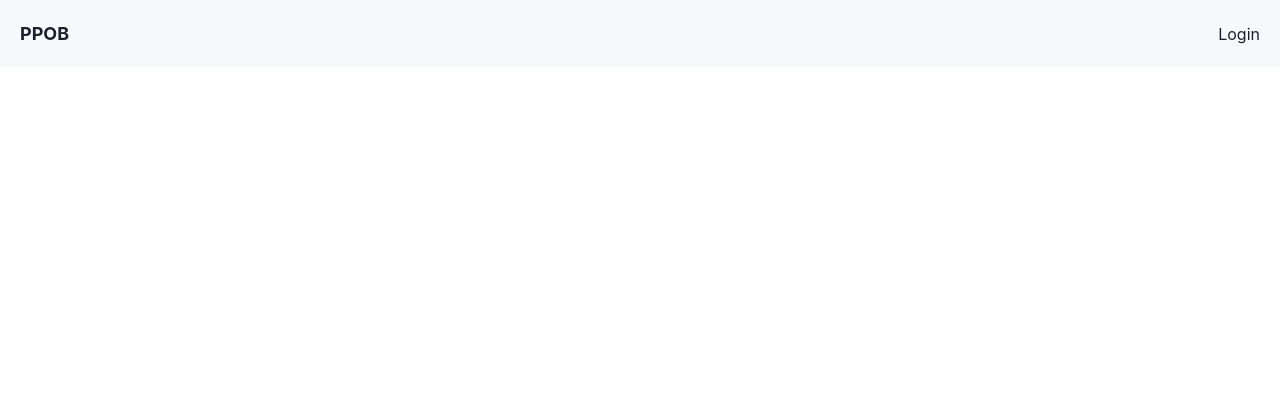
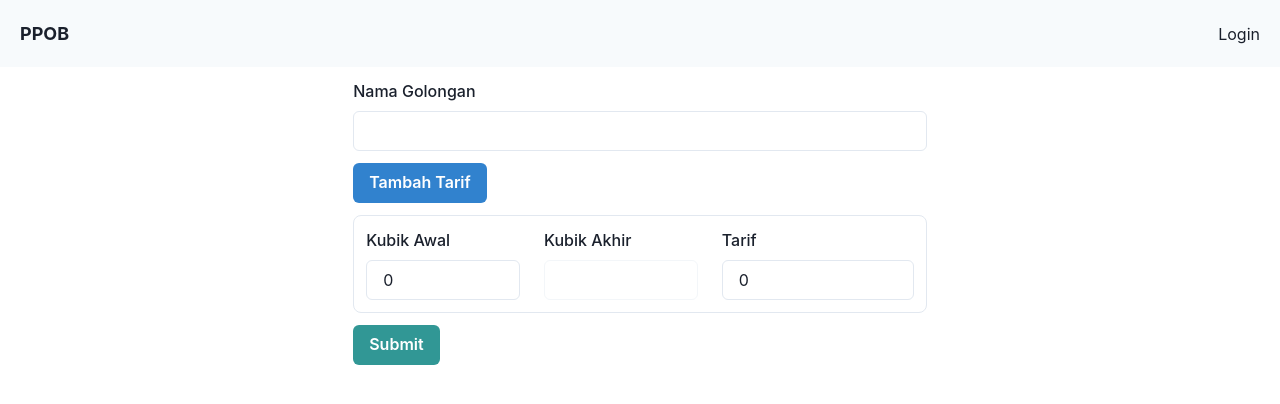
Before and after one commit to Veirt/ppob-pdam, a Next.js app in the folder client/: page /golongan/create in a window 1280 px wide. Shown: the top 404 px of the page. Built offline with nearby package versions, Linux system fonts and the light colour scheme; no server answers.

Commit message:
feat: create `golongan`

```diff
--- /dev/null
+++ b/client/components/forms/golongan.tsx
@@ -0,0 +1,124 @@
+import { Box, Button, CloseButton, Container, Flex, FormLabel, Input } from "@chakra-ui/react";
+import { ChangeEvent, Dispatch, FC, FormEvent, SetStateAction } from "react";
+import { Tarif } from "../../@types";
+
+export interface GolonganState {
+    nama_golongan: string;
+    tarif: Tarif[];
+}
+
+interface Props {
+    handleChange: (e: ChangeEvent<HTMLInputElement>) => void;
+    handleTarifChange: (e: ChangeEvent<HTMLInputElement>, i: number) => void;
+    handleSubmit: (e: FormEvent) => void;
+    state: GolonganState;
+    setState: Dispatch<SetStateAction<GolonganState>>;
+    setTarif: Dispatch<SetStateAction<Tarif[]>>;
+    isLoading: boolean;
+}
+
+const GolonganForm: FC<Props> = ({
+    handleChange,
+    handleTarifChange,
+    handleSubmit,
+    state,
+    setState,
+    isLoading,
+}) => {
+    return (
+        <>
+            <Container>
+                <form onSubmit={handleSubmit}>
+                    <Box my={3}>
+                        <FormLabel htmlFor="nama_golongan">Nama Golongan</FormLabel>
+                        <Input
+                            id="nama_golongan"
+                            name="nama_golongan"
+                            type="text"
+                            value={state.nama_golongan || ""}
+                            onChange={handleChange}
+                            required
+                        />
+                    </Box>
+
+                    <Box my="3">
+                        <Button
+                            onClick={() => {
+                                setState({
+                                    ...state,
+                                    tarif: [
+                                        ...state.tarif,
+                                        { kubik_awal: 0, kubik_akhir: null, tarif: 0 },
+                                    ],
+                                });
+                            }}
+                            colorScheme={"blue"}>
+                            Tambah Tarif
+                        </Button>
+                    </Box>
+
+                    {state.tarif.map((t, idx) => {
+                        return (
+                            <Flex my={"3"} key={idx} borderWidth="1px" borderRadius="lg">
+                                <Box m={3}>
+                                    <FormLabel>Kubik Awal</FormLabel>
+                                    <Input
+                                        name="kubik_awal"
+                                        type="number"
+                                        value={t.kubik_awal ?? ""}
+                                        onChange={(e) => handleTarifChange(e, idx)}
+                                        required
+                                    />
+                                </Box>
+
+                                <Box m={3}>
+                                    <FormLabel>Kubik Akhir</FormLabel>
+                                    <Input
+                                        name="kubik_akhir"
+                                        type="number"
+                                        value={t.kubik_akhir ?? ""}
+                                        disabled={
+                                            t.kubik_akhir === null && idx + 1 === state.tarif.length
+                                        }
+                                        onChange={(e) => handleTarifChange(e, idx)}
+                                        required
+                                    />
+                                </Box>
+
+                                <Box m={3} minW={"48"}>
+                                    <FormLabel>Tarif</FormLabel>
+                                    <Input
+                                        name="tarif"
+                                        type="number"
+                                        value={t.tarif ?? ""}
+                                        onChange={(e) => handleTarifChange(e, idx)}
+                                        required
+                                    />
+                                </Box>
+
+                                <CloseButton
+                                    hidden={!(state.tarif.length > 1)}
+                                    onClick={() => {
+                                        const tarif = state.tarif.filter((_, i) => i !== idx);
+                                        tarif.at(-1)!.kubik_akhir = null;
+
+                                        setState({
+                                            ...state,
+                                            tarif,
+                                        });
+                                    }}
+                                />
+                            </Flex>
+                        );
+                    })}
+
+                    <Button isLoading={isLoading} type="submit" colorScheme="teal" size="md">
+                        Submit
+                    </Button>
+                </form>
+            </Container>
+        </>
+    );
+};
+
+export default GolonganForm;
--- a/client/pages/golongan/create.tsx
+++ b/client/pages/golongan/create.tsx
@@ -1,5 +1,57 @@
+import { useRouter } from "next/router";
+import { ChangeEvent, FormEvent, useState } from "react";
+import { Tarif } from "../../@types";
+import GolonganForm, { GolonganState } from "../../components/forms/golongan";
+import api from "../../utils/api";
+
 const CreateGolongan = () => {
-    return <></>;
+    const router = useRouter();
+    const [isLoading, setLoading] = useState(false);
+
+    const [tarif, setTarif] = useState<Tarif[]>([{ kubik_awal: 0, kubik_akhir: null, tarif: 0 }]);
+
+    const [golongan, setGolongan] = useState<GolonganState>({
+        nama_golongan: "",
+        tarif,
+    });
+
+    const handleChange = (e: ChangeEvent<HTMLInputElement>) => {
+        setGolongan({ ...golongan, [e.target.name]: e.target.value });
+    };
+
+    const handleTarifChange = (e: ChangeEvent<HTMLInputElement>, i: number) => {
+        const newTarif = golongan.tarif.slice();
+        newTarif[i][e.target.name as keyof Tarif] = Number(e.target.value);
+
+        setGolongan({ ...golongan, tarif: newTarif });
+    };
+
+    const handleSubmit = async (e: FormEvent) => {
+        e.preventDefault();
+        setLoading(true);
+
+        try {
+            console.log(golongan);
+            await api.post("/golongan", { ...golongan }, { withCredentials: true });
+            router.replace("/golongan");
+        } catch (err) {
+        } finally {
+            setLoading(false);
+        }
+    };
+
+    return (
+        <>
+            <GolonganForm
+                state={golongan}
+                setState={setGolongan}
+                setTarif={setTarif}
+                handleChange={handleChange}
+                handleTarifChange={handleTarifChange}
+                isLoading={isLoading}
+                handleSubmit={handleSubmit}></GolonganForm>
+        </>
+    );
 };
 
 export default CreateGolongan;
```
Also changed, not shown: client/@types/index.d.ts (+7 -0 lines), 1 other file (tests, documents, lock files or other folders).
